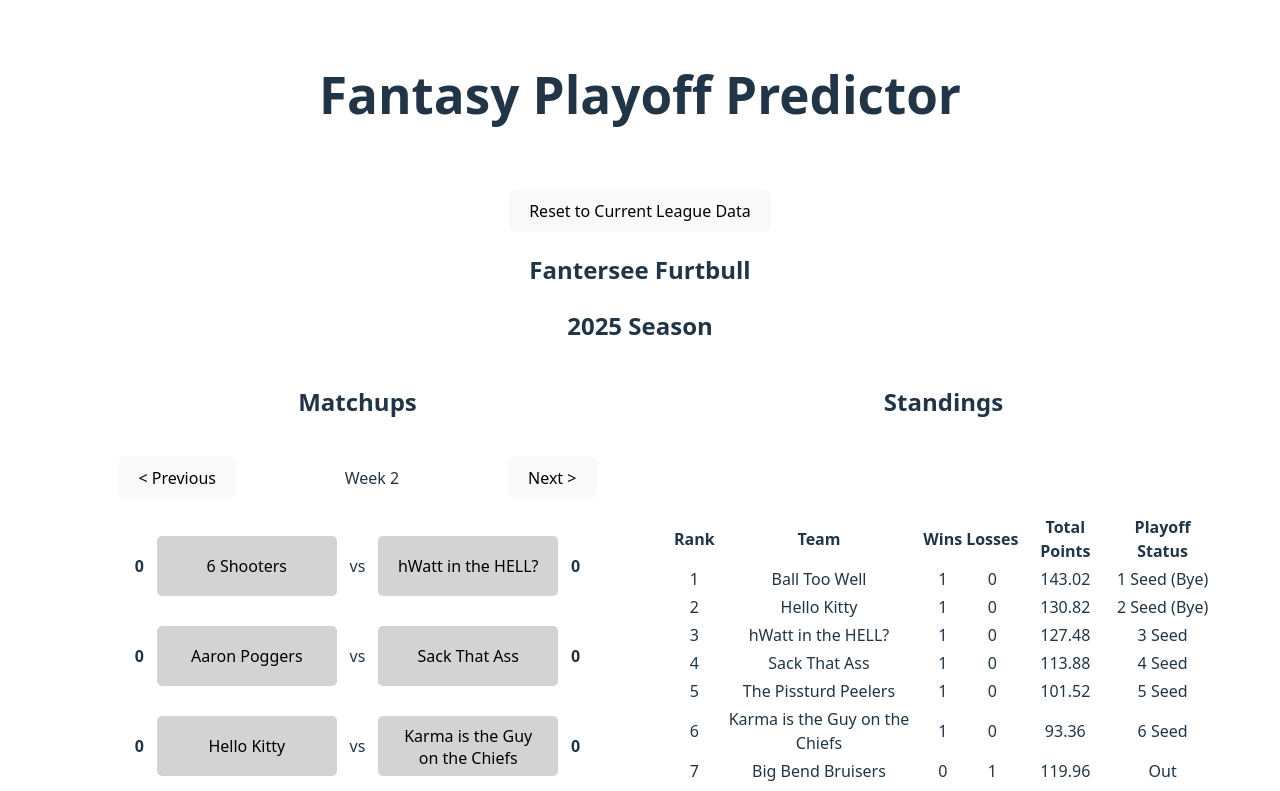
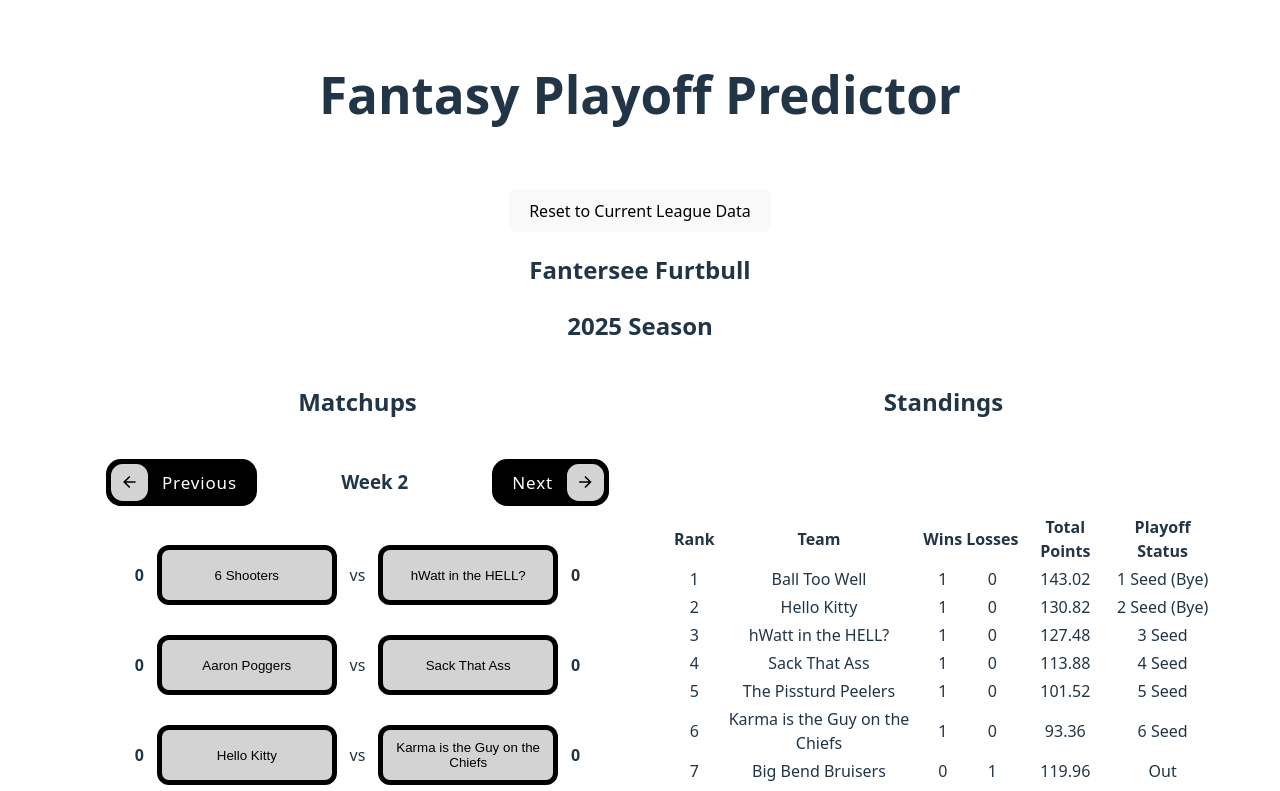
Before and after one commit to LeviGreen/fantasy-playoff-predictor, a React (Vite) app: page / in a window 1280 px wide. Shown: the top 791 px of the page. Built offline with nearby package versions, Linux system fonts and the light colour scheme.

Commit message:
create button components for forward, back, and matchup buttons

```diff
--- a/src/App.jsx
+++ b/src/App.jsx
@@ -42,8 +42,6 @@ function App() {
 	const rankTeams = () => {
 		const teamRecords = teams.sort((team1, team2) => {
 			const headToHead = getHeadToHead(team1, team2);
-
-			console.log(headToHead)
 
 			if (team1.wins !== team2.wins) {
 				return team2.wins - team1.wins;
@@ -105,8 +103,8 @@ function App() {
 	return (
 	<div>
 		<h1>Fantasy Playoff Predictor</h1>
-		<div className="card">
-		<button onClick={onReset}>
+		<div className='card'>
+		<button className='button-reset' onClick={onReset}>
 			Reset to Current League Data
 		</button>
 		<h2>{leagueName}</h2>
--- /dev/null
+++ b/src/components/BackButton/index.css
@@ -0,0 +1,54 @@
+.button-back-io-button {
+  background: black;
+  color: white;
+  font-family: inherit;
+  padding: 0.35em;
+  padding-right: 1.2em;
+  font-size: 17px;
+  font-weight: 500;
+  border-radius: 0.9em;
+  border: none;
+  letter-spacing: 0.05em;
+  display: flex;
+  align-items: center;
+  box-shadow: inset 0 0 1.6em -0.6em black;
+  overflow: hidden;
+  position: relative;
+  height: 2.8em;
+  padding-left: 3.3em;
+  cursor: pointer;
+}
+
+.button-back-io-button .icon {
+  background: lightgray;
+  margin-right: 1em;
+  position: absolute;
+  display: flex;
+  align-items: center;
+  justify-content: center;
+  height: 2.2em;
+  width: 2.2em;
+  border-radius: 0.7em;
+  box-shadow: 0.1em 0.1em 0.6em 0.2em black;
+  left: 0.3em;
+  transition: all 0.3s;
+}
+
+.button-back-io-button:hover .icon {
+  width: calc(100% - 0.6em);
+}
+
+.button-back-io-button .icon svg {
+  width: 1.1em;
+  transition: transform 0.3s;
+  color: black;
+  transform: rotate(180deg);
+}
+
+.button-back-io-button:hover .icon svg {
+  transform: translateX(-0.1em) rotate(180deg);
+}
+
+.button-back-io-button:active .icon {
+  transform: scale(0.95);
+}
--- /dev/null
+++ b/src/components/BackButton/index.jsx
@@ -0,0 +1,25 @@
+import './index.css'
+
+function BackButton({ onClick, disabled, children }) {
+	return (
+		<button class="button-back-io-button" onClick={onClick} disabled={disabled}>
+			{children}
+			<div class="icon">
+				<svg
+					height="24"
+					width="24"
+					viewBox="0 0 24 24"
+					xmlns="http://www.w3.org/2000/svg"
+				>
+					<path d="M0 0h24v24H0z" fill="none"></path>
+					<path
+						d="M16.172 11l-5.364-5.364 1.414-1.414L20 12l-7.778 7.778-1.414-1.414L16.172 13H4v-2z"
+						fill="currentColor"
+					></path>
+				</svg>
+			</div>
+		</button>
+	);
+}
+
+export default BackButton;
--- /dev/null
+++ b/src/components/ForwardButton/index.css
@@ -0,0 +1,53 @@
+.button-forward-io-button {
+  background: black;
+  color: white;
+  font-family: inherit;
+  padding: 0.35em;
+  padding-left: 1.2em;
+  font-size: 17px;
+  font-weight: 500;
+  border-radius: 0.9em;
+  border: none;
+  letter-spacing: 0.05em;
+  display: flex;
+  align-items: center;
+  box-shadow: inset 0 0 1.6em -0.6em black;
+  overflow: hidden;
+  position: relative;
+  height: 2.8em;
+  padding-right: 3.3em;
+  cursor: pointer;
+}
+
+.button-forward-io-button .icon {
+  background: lightgray;
+  margin-left: 1em;
+  position: absolute;
+  display: flex;
+  align-items: center;
+  justify-content: center;
+  height: 2.2em;
+  width: 2.2em;
+  border-radius: 0.7em;
+  box-shadow: 0.1em 0.1em 0.6em 0.2em black;
+  right: 0.3em;
+  transition: all 0.3s;
+}
+
+.button-forward-io-button:hover .icon {
+  width: calc(100% - 0.6em);
+}
+
+.button-forward-io-button .icon svg {
+  width: 1.1em;
+  transition: transform 0.3s;
+  color: black;
+}
+
+.button-forward-io-button:hover .icon svg {
+  transform: translateX(0.1em);
+}
+
+.button-forward-io-button:active .icon {
+  transform: scale(0.95);
+}
--- /dev/null
+++ b/src/components/ForwardButton/index.jsx
@@ -0,0 +1,25 @@
+import './index.css'
+
+function ForwardButton({ onClick, disabled, children }) {
+	return (
+		<button class="button-forward-io-button" onClick={onClick} disabled={disabled}>
+			{children}
+			<div class="icon">
+				<svg
+				height="24"
+				width="24"
+				viewBox="0 0 24 24"
+				xmlns="http://www.w3.org/2000/svg"
+				>
+				<path d="M0 0h24v24H0z" fill="none"></path>
+				<path
+					d="M16.172 11l-5.364-5.364 1.414-1.414L20 12l-7.778 7.778-1.414-1.414L16.172 13H4v-2z"
+					fill="currentColor"
+				></path>
+				</svg>
+			</div>
+		</button>
+	);
+}
+
+export default ForwardButton;
--- /dev/null
+++ b/src/components/MatchupButton/index.css
@@ -0,0 +1,16 @@
+.button-matchup {
+  color: black;
+  border: none;
+  border-radius: 0.9em;
+  border: 5px solid black;
+  cursor: pointer;
+  width: 180px;
+  height: 60px;
+}
+.button-matchup:hover {
+  background-color: white;
+}
+
+.button-matchup:active {
+  border: 8px solid black;
+}
--- /dev/null
+++ b/src/components/MatchupButton/index.jsx
@@ -0,0 +1,15 @@
+import './index.css'
+
+function MatchupButton({ style, onClick, children }) {
+	return (
+		<button
+			className='button-matchup'
+			style={style}
+			onClick={onClick}
+		>
+			{children}
+		</button>
+	);
+}
+
+export default MatchupButton;
--- a/src/components/Matchups/index.css
+++ b/src/components/Matchups/index.css
@@ -19,14 +19,4 @@
   margin: 10px 0;
   padding: 10px;
   gap: 1vw;
-
 }
-
-.team-button {
-  color: black;
-  border: none;
-  border-radius: 5px;
-  cursor: pointer;
-  width: 180px;
-  height: 60px;
-}
--- a/src/components/Matchups/index.jsx
+++ b/src/components/Matchups/index.jsx
@@ -1,5 +1,17 @@
 import { useState } from 'react'
 import './index.css'
+import BackButton from '../BackButton';
+import ForwardButton from '../ForwardButton';
+import MatchupButton from '../MatchupButton';
+
+const matchupSelectedStyles = {
+	backgroundColor: 'green',
+	color: 'white',
+};
+const matchupUnselectedStyles = {
+	backgroundColor: 'lightgray',
+	color: 'black',
+};
 
 function Matchups({ currentWeek, matchups, setMatchups, teams }) {
 	const [selectedWeek, setSelectedWeek] = useState(currentWeek);
@@ -22,29 +34,27 @@ function Matchups({ currentWeek, matchups, setMatchups, teams }) {
 		<div>
 			<h2>Matchups</h2>
 			<div className='week-selector-container'>
-				<button onClick={() => setSelectedWeek(selectedWeek - 1)} disabled={selectedWeek <= 1}>&lt; Previous</button>
-				<p>Week {selectedWeek}</p>
-				<button onClick={() => setSelectedWeek(selectedWeek + 1)} disabled={selectedWeek >= 14}>Next &gt;</button>
+				<BackButton onClick={() => setSelectedWeek(selectedWeek - 1)} disabled={selectedWeek <= 1}>Previous</BackButton>
+				<h3>Week {selectedWeek}</h3>
+				<ForwardButton onClick={() => setSelectedWeek(selectedWeek + 1)} disabled={selectedWeek >= 14}>Next</ForwardButton>
 			</div>
 
 			{ currentMatchups.map((matchup, index) => (
 			<div key={index} className='head-to-head-container'>
 				<div className='score-box'  style={{ justifyContent: 'flex-end' }}>{matchup.awayScore}</div>
-				<button
-					className='team-button'
-					style={{ backgroundColor: matchup.winnerId == matchup.awayId ? 'green' : 'lightgray' }}
+				<MatchupButton
+					style={matchup.winnerId == matchup.awayId ? matchupSelectedStyles : matchupUnselectedStyles}
 					onClick={() => predictMatchup(matchup, matchup.awayId)}
 				>
 					{teams.find(team => team.id == matchup.awayId)?.name || matchup.awayId}
-				</button>
+				</MatchupButton>
 				<span>vs</span>
-				<button
-					className='team-button'
-					style={{ backgroundColor: matchup.winnerId == matchup.homeId ? 'green' : 'lightgray' }}
+				<MatchupButton
+					style={matchup.winnerId == matchup.homeId ? matchupSelectedStyles : matchupUnselectedStyles}
 					onClick={() => predictMatchup(matchup, matchup.homeId)}
 				>
 					{teams.find(team => team.id == matchup.homeId)?.name || matchup.homeId}
-				</button>
+				</MatchupButton>
 				<div className='score-box'  style={{ justifyContent: 'flex-start' }}>{matchup.homeScore}</div>
 			</div>
 
--- a/src/index.css
+++ b/src/index.css
@@ -35,7 +35,7 @@ h1 {
   line-height: 1.1;
 }
 
-button {
+.button-reset {
   border-radius: 8px;
   border: 1px solid transparent;
   padding: 0.6em 1.2em;
@@ -46,11 +46,11 @@ button {
   cursor: pointer;
   transition: border-color 0.25s;
 }
-button:hover {
+.button-reset:hover {
   border-color: #646cff;
 }
-button:focus,
-button:focus-visible {
+.button-reset:focus,
+.button-reset:focus-visible {
   outline: 4px auto -webkit-focus-ring-color;
 }
 
@@ -62,7 +62,7 @@ button:focus-visible {
   a:hover {
     color: #747bff;
   }
-  button {
+  .button-reset {
     background-color: #f9f9f9;
   }
 }
```
